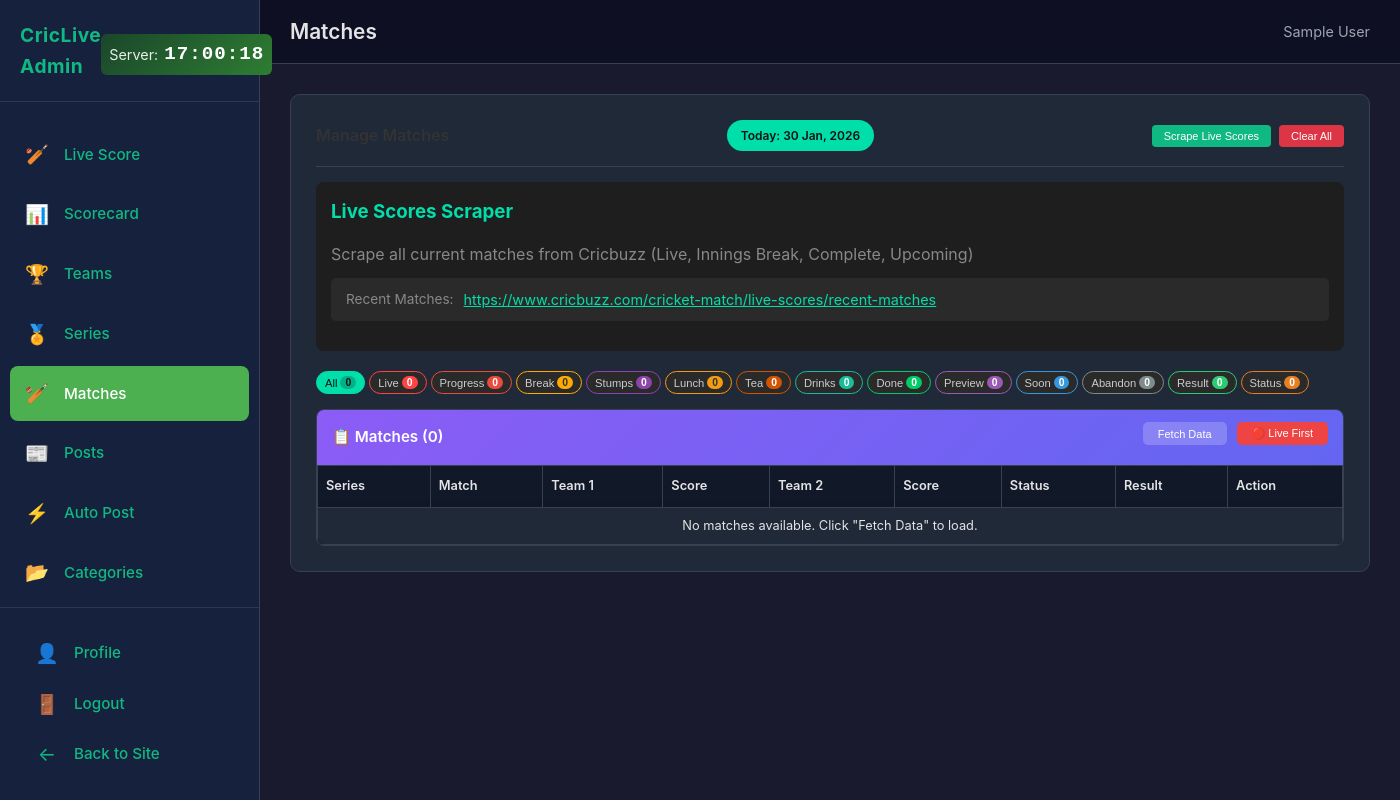
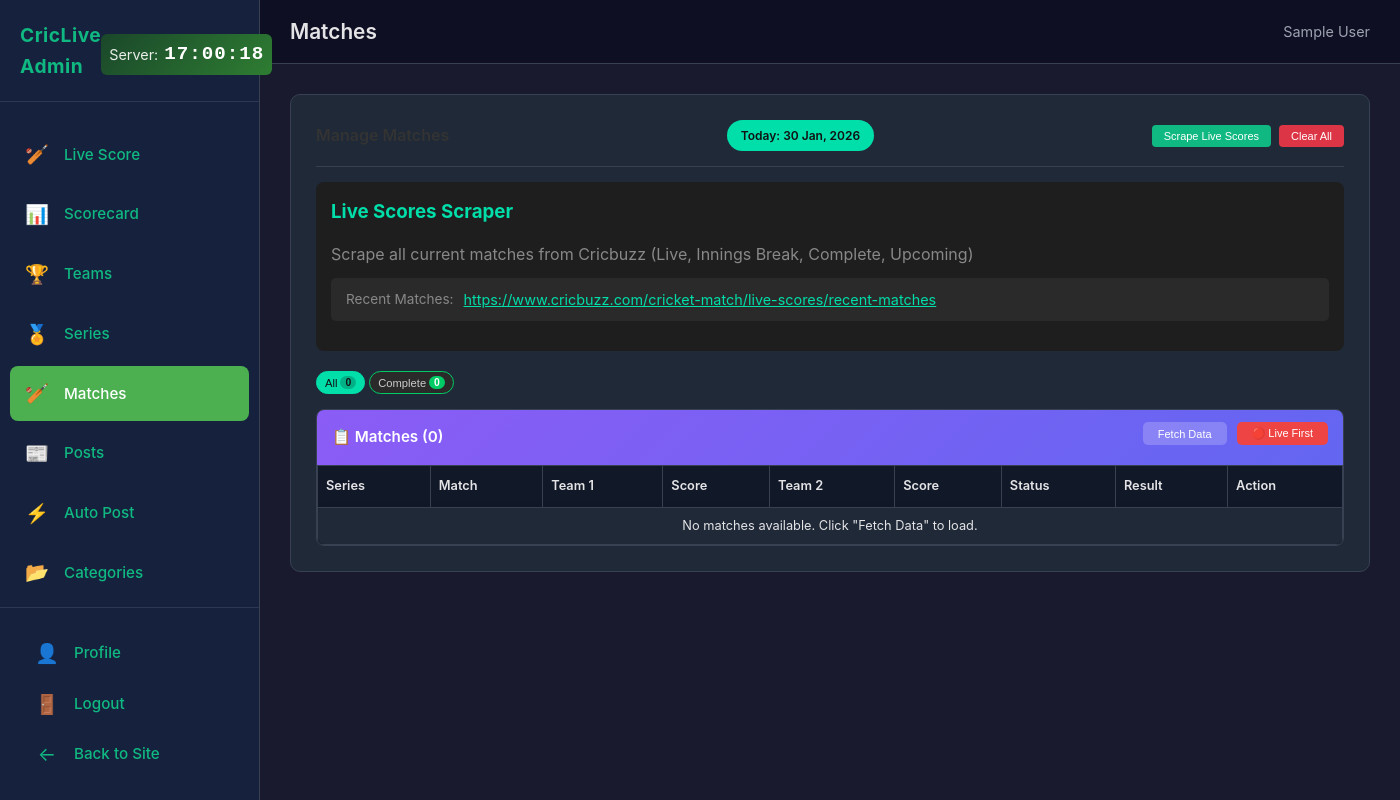
Before and after one commit to codinghunt24/Cricket-Hub, a Flask app: page /admin/matches in a window 1400 px wide. Run offline with Flask 3, Linux system fonts and the light colour scheme; the visitor is signed in with stand-in values (Sample User, id 1); data that the repository does not hold is empty.

Commit message:
Update admin matches page to show only completed matches
Remove all filter tabs from the admin matches page except for the 'Complete' tab in templates/admin/matches.html.

Replit-Commit-Author: Agent
Replit-Commit-Session-Id: 02e2bd7f-9dfa-4432-ad6e-70cbe8ae5ebe
Replit-Commit-Checkpoint-Type: full_checkpoint
Replit-Commit-Event-Id: 07490a0b-288b-4ac0-9bff-8d81ade3e078
Replit-Commit-Screenshot-Url: https://storage.googleapis.com/screenshot-production-us-central1/b6d2b3b3-5dff-41f4-b92a-28092b04edb9/02e2bd7f-9dfa-4432-ad6e-70cbe8ae5ebe/YFikOUq
Replit-Helium-Checkpoint-Created: true

```diff
--- a/templates/admin/matches.html
+++ b/templates/admin/matches.html
@@ -26,19 +26,7 @@
 
     <div class="filter-tabs" style="display: flex; gap: 4px; margin-bottom: 15px; flex-wrap: nowrap; overflow-x: auto;">
         <button class="filter-tab active" data-filter="all" onclick="filterMatches('all')">All<span class="tab-count">{{ matches|length }}</span></button>
-        <button class="filter-tab" data-filter="Live" onclick="filterMatches('Live')" style="border-color: #ff4444;">Live<span class="tab-count" style="background: #ff4444;">{{ live_count }}</span></button>
-        <button class="filter-tab" data-filter="In Progress" onclick="filterMatches('In Progress')" style="border-color: #e74c3c;">Progress<span class="tab-count" style="background: #e74c3c;">{{ in_progress_count }}</span></button>
-        <button class="filter-tab" data-filter="Innings Break" onclick="filterMatches('Innings Break')" style="border-color: #ffaa00;">Break<span class="tab-count" style="background: #ffaa00; color: #333;">{{ innings_count }}</span></button>
-        <button class="filter-tab" data-filter="Stumps" onclick="filterMatches('Stumps')" style="border-color: #8e44ad;">Stumps<span class="tab-count" style="background: #8e44ad;">{{ stumps_count }}</span></button>
-        <button class="filter-tab" data-filter="Lunch" onclick="filterMatches('Lunch')" style="border-color: #f39c12;">Lunch<span class="tab-count" style="background: #f39c12; color: #333;">{{ lunch_count }}</span></button>
-        <button class="filter-tab" data-filter="Tea" onclick="filterMatches('Tea')" style="border-color: #d35400;">Tea<span class="tab-count" style="background: #d35400;">{{ tea_count }}</span></button>
-        <button class="filter-tab" data-filter="Drinks" onclick="filterMatches('Drinks')" style="border-color: #1abc9c;">Drinks<span class="tab-count" style="background: #1abc9c;">{{ drinks_count }}</span></button>
-        <button class="filter-tab" data-filter="Complete" onclick="filterMatches('Complete')" style="border-color: #00cc66;">Done<span class="tab-count" style="background: #00cc66;">{{ complete_count }}</span></button>
-        <button class="filter-tab" data-filter="Preview" onclick="filterMatches('Preview')" style="border-color: #9b59b6;">Preview<span class="tab-count" style="background: #9b59b6;">{{ preview_count }}</span></button>
-        <button class="filter-tab" data-filter="Upcoming" onclick="filterMatches('Upcoming')" style="border-color: #3498db;">Soon<span class="tab-count" style="background: #3498db;">{{ upcoming_count }}</span></button>
-        <button class="filter-tab" data-filter="Abandon" onclick="filterMatches('Abandon')" style="border-color: #7f8c8d;">Abandon<span class="tab-count" style="background: #7f8c8d;">{{ abandon_count }}</span></button>
-        <button class="filter-tab" data-filter="has-result" onclick="filterMatches('has-result')" style="border-color: #2ecc71;">Result<span class="tab-count" style="background: #2ecc71;">{{ result_count }}</span></button>
-        <button class="filter-tab" data-filter="has-status" onclick="filterMatches('has-status')" style="border-color: #e67e22;">Status<span class="tab-count" style="background: #e67e22;">{{ status_count }}</span></button>
+        <button class="filter-tab" data-filter="Complete" onclick="filterMatches('Complete')" style="border-color: #00cc66;">Complete<span class="tab-count" style="background: #00cc66;">{{ complete_count }}</span></button>
     </div>
 
     <div class="tables-container">
```
